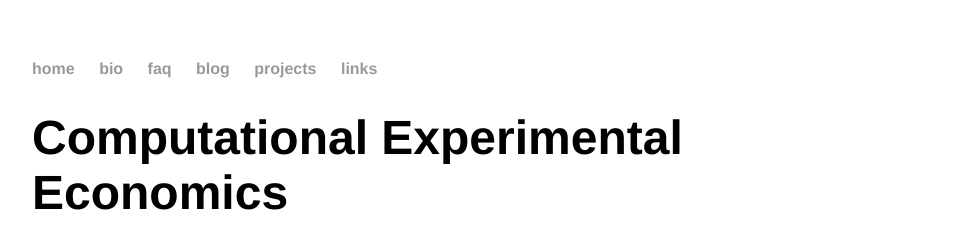
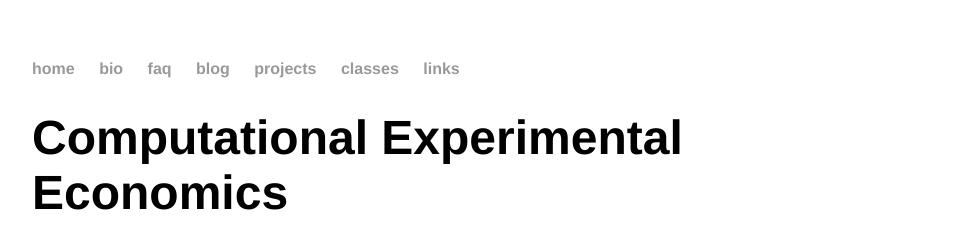
Before and after one commit to Kmccabe/KAM.github.io, a Jekyll site: the page built from index.html, in a window 1280 px wide. Shown: the top 252 px of the page, without its empty margins (160-1116 px from the left). Built offline with Jekyll 4.4.1, drawn with Linux system fonts in a browser that asks for light colours.

Commit message:
added classes menu item

```diff
--- a/_layouts/default.html
+++ b/_layouts/default.html
@@ -13,6 +13,7 @@
 				<li><a href="/faq">faq</a></li>
 	        		<li><a href="/blog">blog</a></li>
 				<li><a href="/projects">projects</a></li>
+				<li><a href="/classes">classes</a></li>
 				<li><a href="/links">links</a></li>
 	    		</ul>
 			</nav>
```
